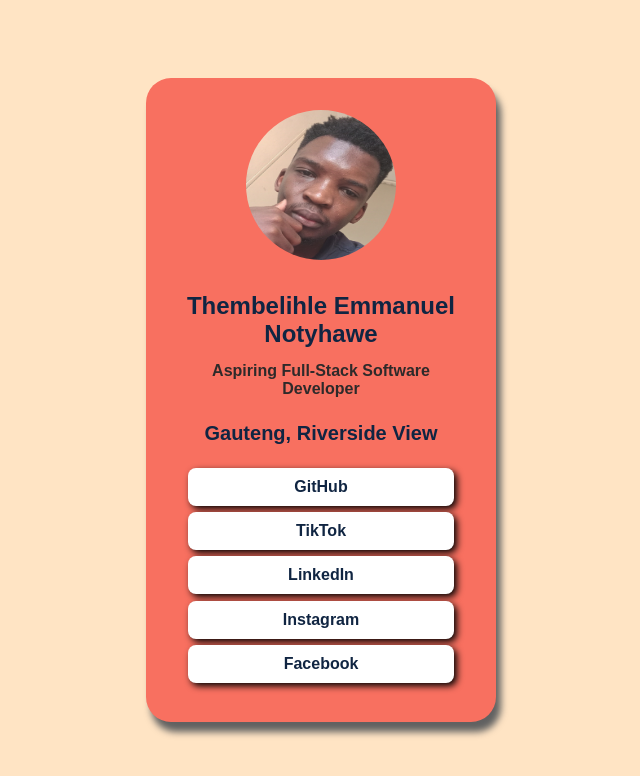
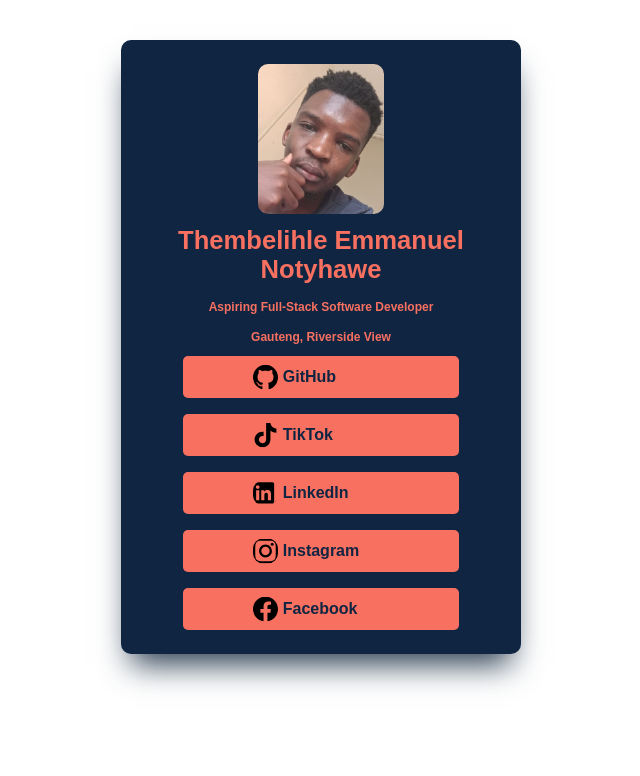
Before and after one commit to emmanueltn007/profile-card, a plain HTML site: page index.html in a window 1280 px wide. Shown: the whole page, without its empty margins (319-959 px from the left). Drawn offline with Linux system fonts and the light colour scheme.

Commit message:
Redesigned profile card

```diff
--- a/index.html
+++ b/index.html
@@ -8,10 +8,11 @@
 </head>
 <body>
 
-    <div class="main-div">
+    <div class="card">
 
-        <img class="profile-pic" src="./images/IMG_20241012_224346.jpg" alt="">
-        <div>
+        <img height="150px" class="profile-pic" src="./images/IMG_20241012_224346.jpg" alt="">
+
+        <div class="details">
             <h1>Thembelihle Emmanuel Notyhawe</h1>
             <h2 class="status">Aspiring Full-Stack Software Developer</h2>
             <h2 class="location">Gauteng, Riverside View</h2>
@@ -19,15 +20,30 @@
 
         <div class="social-links">
 
-            <a href="https://github.com/emmanueltn007">GitHub</a>
+            <a href="https://github.com/emmanueltn007">
+                <img width="25px" class="icon" src="./icons/github.svg" alt="icon">
+                GitHub
+            </a>
 
-            <a href="https://www.tiktok.com/@emmanuelthembelih?_t=ZM-8xKqzADraDe&_r=1">TikTok</a>
+            <a href="https://www.tiktok.com/@emmanuelthembelih?_t=ZM-8xKqzADraDe&_r=1">
+                <img width="25px" class="icon" src="./icons/tik-tok.svg" alt="icon">
+                TikTok
+            </a>
 
-            <a href="https://www.linkedin.com/in/emmanuel-notyhawe-31937a242?utm_source=share&utm_campaign=share_via&utm_content=profile&utm_medium=android_app">LinkedIn</a>
+            <a href="https://www.linkedin.com/in/emmanuel-notyhawe-31937a242?utm_source=share&utm_campaign=share_via&utm_content=profile&utm_medium=android_app">
+                <img width="25px" class="icon" src="./icons/linkedin.svg" alt="icon">
+                LinkedIn
+            </a>
 
-            <a href="https://www.instagram.com/emmanueltn1?igsh=MXB1YXFqcDlqYXcwbg==">Instagram</a>
+            <a href="https://www.instagram.com/emmanueltn1?igsh=MXB1YXFqcDlqYXcwbg==">
+                <img width="25px" class="icon" src="./icons/instagram.svg" alt="icon">
+                Instagram</a>
 
-            <a href="https://facebook.com/share/1Dq54kAQvM/">Facebook</a>
+
+            <a href="https://facebook.com/share/1Dq54kAQvM/">
+                <img width="25px" class="icon" src="./icons/facebook.svg" alt="icon">
+                Facebook
+            </a>
 
         </div>
 
--- a/style.css
+++ b/style.css
@@ -1,73 +1,70 @@
-/* Reset and base styles */
 * {
-  box-sizing: border-box;
+	margin: 0;
+	padding: 0;
+	box-sizing: border-box;
 }
 
-body, html{
-    font-family: Arial, sans-serif;
-    background-color: bisque;
-    color: #102542;
-    height: 100vh;
-    margin: 0;
-
-    display: flex;
-    justify-content: center;
-    align-items: center;
-    height: 100vh
+body {
+	font-family: Arial, sans-serif;
+	color:rgb(248, 112, 96);
+	padding: 2.5rem;
+	display: flex;
+	justify-content: center;
+	align-items: center;
 }
 
-.main-div {
-    background-color: rgb(248, 112, 96);
-    height: auto;
-    border-radius: 25px;
-    text-align: center;
-    max-width: 350px;
-    padding: 2rem;
-    box-shadow: 5px 10px 7px rgb(97, 97, 97);
-
-    display: flex;
-    flex-direction: column;
-    align-items: center;
+.card {
+	background-color: rgb(16, 37, 66);
+	border-radius: 10px;
+	display: flex;
+	max-width: 400px;
+	justify-content: center;
+	align-items: center;
+	flex-direction: column;
+	gap: 0.75rem;
+	padding: 1.5rem 0.75rem;
+	box-shadow: rgb(38, 57, 77) 0px 20px 30px -10px;
 }
 
-.profile-pic {
-    width: 150px;
-    height: 150px;
-    border-radius: 50%;
-    margin-bottom: 1rem;
+img {
+	border-radius: 10px;
 }
 
-h1 {
-    font-size: 1.5rem;
-    margin-bottom: 0.3rem;
+.details {
+	font-size: 0.8rem;
+	text-align: center;
 }
 
-.status {
-    color: rgb(46, 42, 42);
-    font-size: 1rem;
-    margin-bottom: 1.5rem;
+.status,
+.location {
+	font-size: 0.75rem;
 }
 
-.location {
-    font-weight: bold;
-    font-size: 1.25rem;
+.details,
+.social-links {
+	display: flex;
+	flex-direction: column;
+	gap: 1rem;
+}
+
+.icon {
+	position: absolute;
+	left: 70px;
+	top: 50%;
+	transform: translateY(-50%);
 }
 
 .social-links a {
-    box-shadow: 3px 3px 7px black;
-    display: block;
-    background-color: white;
-    color: #102542;
-    text-decoration: none;
-    padding: 10px 95px;
-    margin: 0.4rem 0;
-    border-radius: 8px;
-    font-weight: bold;
-    animation: background-color 0.15s ease,
-               color 0.15s ease;
+	font-weight: bold;
+	color: rgb(16, 37, 66);
+	background-color: rgb(248, 112, 96);
+	padding: 12px 100px;
+	border-radius: 5px;
+	text-decoration: none;
+	position: relative;
+	transition: box-shadow 0.15s ease-in-out;
 }
 
 a:hover {
-    background-color: #102542;
-    color: rgb(248, 112, 96);
+	box-shadow: white 0px 8px 30px;
 }
```
